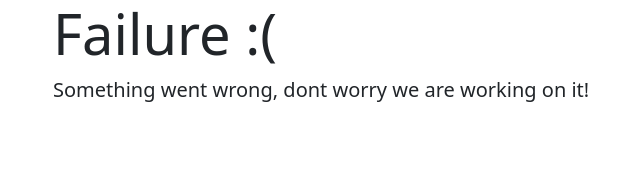
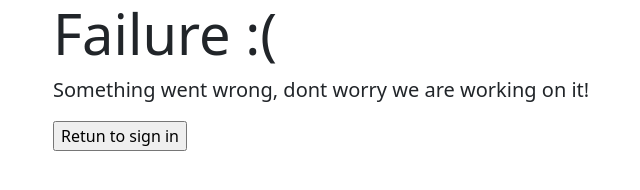
Before and after one commit to NPitroff/Newsletter-Signup, a website: page failure.html in a window 1280 px wide. Shown: the whole page, without its empty margins (29-669 px from the left). Drawn offline with nearby package versions, Linux system fonts and the light colour scheme.

Commit message:
made a back button

```diff
--- a/failure.html
+++ b/failure.html
@@ -13,6 +13,11 @@
     <div class="container">
       <h1 class="display-4">Failure :(</h1>
       <p class="lead">Something went wrong, dont worry we are working on it!</p>
+
+      <!-- button to navigate back to the sign in -->
+      <form>
+        <input type="button" name="goBack" value="Retun to sign in" onclick="history.go(-1)">
+      </form>
     </div>
   </div>
 
```
